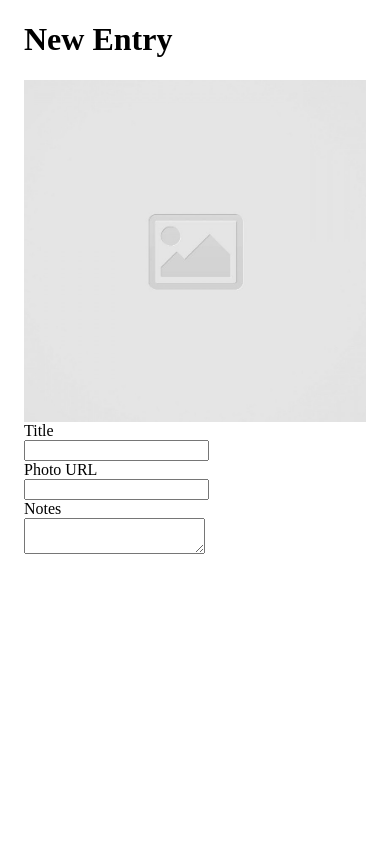
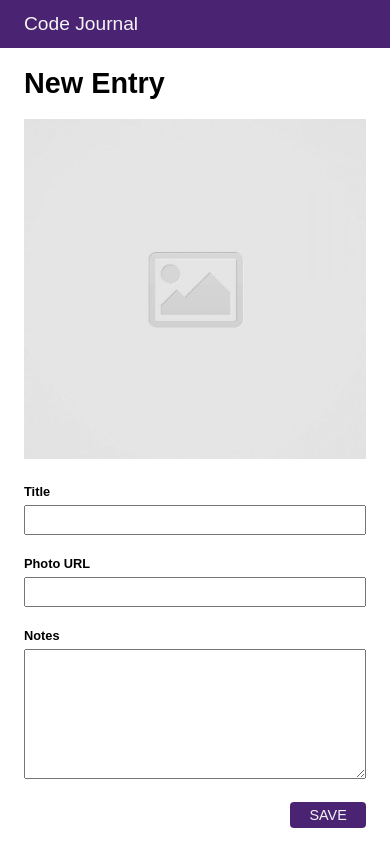
Before and after one commit to hellohien/code-journal, a website: page index.html in a window 390 px wide. Drawn offline with Linux system fonts and the light colour scheme; a web font is replaced by a local one.

Commit message:
Worked on responsive layout. #1

```diff
--- a/css/styles.css
+++ b/css/styles.css
@@ -0,0 +1,85 @@
+* {
+  font-family: 'Proza Libre', sans-serif;
+  font-size: 1rem;
+}
+
+header,
+.save-button {
+  background-color: #4a2473;
+}
+
+header {
+  padding: 0.8rem 0;
+}
+
+.logo,
+.save-button {
+  color: rgb(245, 245, 245);
+}
+
+.logo {
+  text-decoration: none;
+  font-size: 1.2rem;
+  font-weight: 400;
+}
+
+.new-entry {
+  font-size: 1.8rem;
+}
+
+.image-container,
+.title-container,
+.photo-container,
+#title,
+#photo-url,
+#notes,
+.entry-image {
+  width: 100%;
+}
+
+label {
+  font-size: 0.8rem;
+  font-weight: 600;
+}
+
+#title,
+#photo-url,
+#notes {
+  margin-top: 0.3rem;
+  outline-color: #4a2473;
+}
+
+.entry-image {
+  object-fit: cover;
+  height: 340px;
+}
+
+#title,
+#photo-url {
+  height: 30px;
+}
+
+#notes {
+  height: 130px;
+}
+
+.title-container,
+.photo-url-container,
+.entry-image,
+.notes-container {
+  margin-bottom: 1.2rem;
+}
+
+.save-button-container {
+  text-align: end;
+}
+
+.save-button {
+  font-size: 0.9rem;
+  padding: 0.3rem 1.2rem;
+  border-radius: 4px;
+  text-transform: uppercase;
+  border: none;
+  outline: none;
+  cursor: pointer;
+}
--- a/index.html
+++ b/index.html
@@ -4,6 +4,8 @@
   <meta charset="UTF-8">
   <meta name="viewport" content="width=device-width, initial-scale=1.0">
   <title>Code Journal</title>
+  <link rel="preconnect" href="https://fonts.gstatic.com">
+  <link href="https://fonts.googleapis.com/css2?family=Proza+Libre:wght@400;600&display=swap" rel="stylesheet">
   <link rel="icon" href="images/favicon.ico">
   <link
     rel="stylesheet"
@@ -16,29 +18,41 @@
 </head>
 <body>
   <header>
+    <div class="container">
+      <a src="" class="column-full logo">Code Journal</a>
+    </div>
   </header>
   <main>
     <div class="container" data-view="entry-form">
-      <h1>New Entry</h1>
+      <h1 class="column-full new-entry">New Entry</h1>
       <form action="">
        <div class="row">
-          <img class="column-half" src="images/placeholder-image-square.jpg" alt="Journal Entry Image">
          <div class="column-half">
+            <img class="entry-image" src="images/placeholder-image-square.jpg" alt="Journal Entry Image">
+         </div>
+          <div class="column-half">
+            <div class="title-container">
               <label for="title">Title</label>
               <div>
                 <input id="title" type="text">
               </div>
+            </div>
+            <div class="photo-url-container">
               <label for="photo-url">Photo URL</label>
               <div>
                 <input id="photo-url" type="text">
               </div>
             </div>
           </div>
-        <div class="column-full">
+       </div>
+      <div class="column-full notes-container">
         <label for="notes">Notes</label>
         <div>
           <textarea id="notes"></textarea>
         </div>
+      </div>
+      <div class="column-full save-button-container">
+        <button class="save-button">Save</button>
       </div>
       </form>
     </div>
```
Lines whose indentation alone changed are shown as unchanged.
